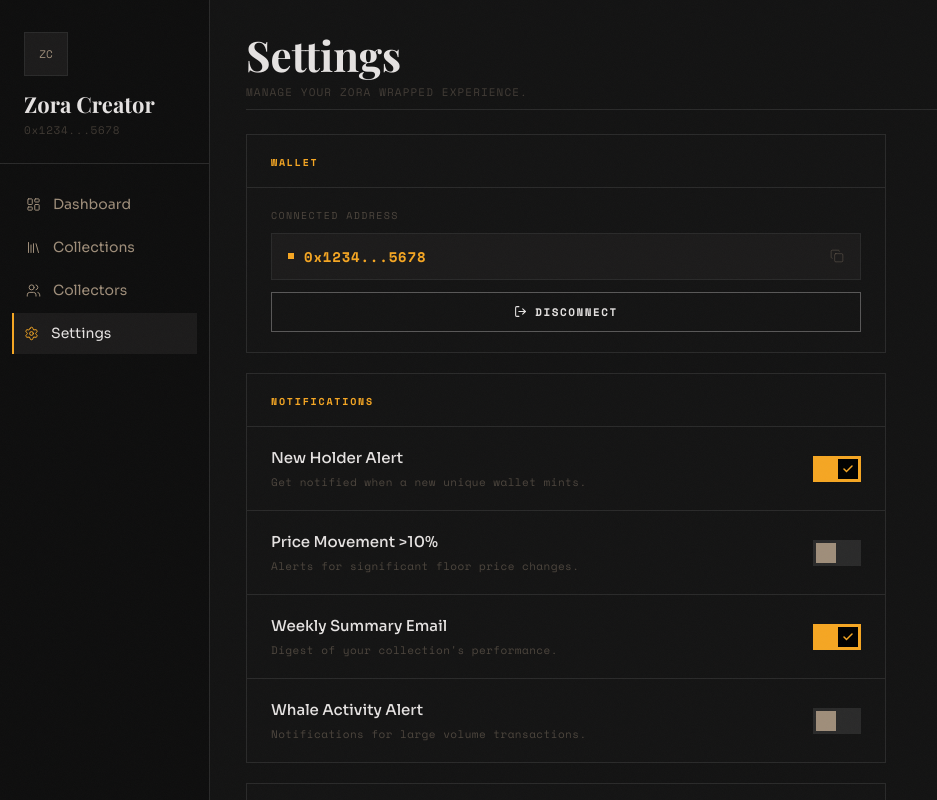
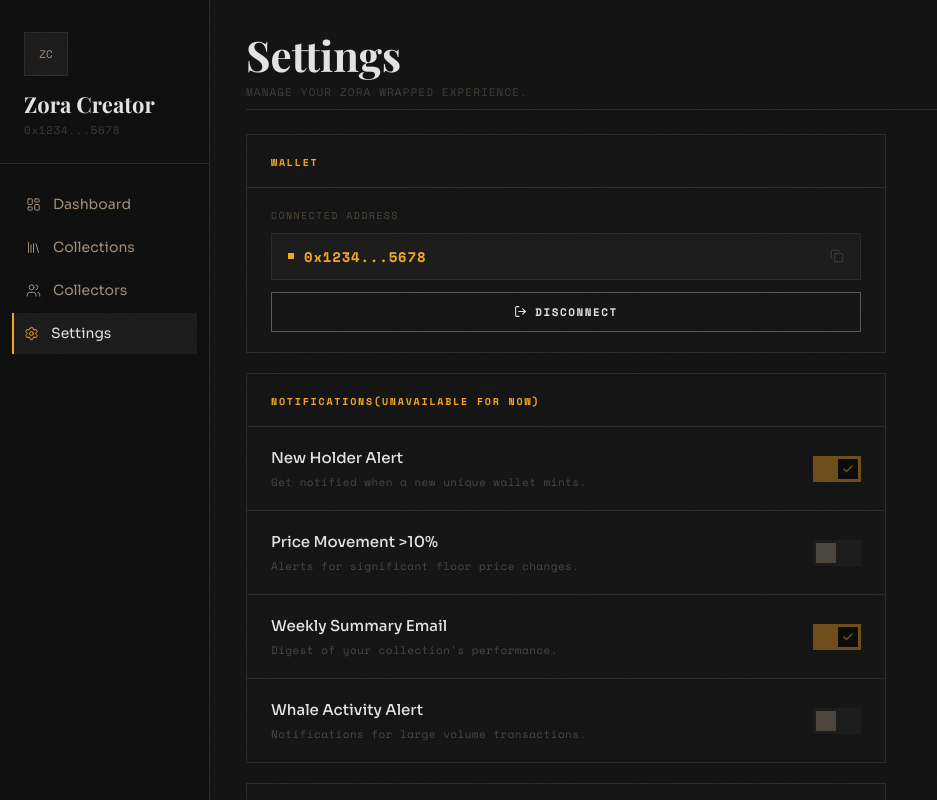
Before and after one commit to DreadTsx/zora-wrapped-frontend, a Next.js app: page /dashboard/settings in a window 1280 px wide. Shown: the top 800 px of the page, without its empty margins (0-937 px from the left). Built offline with nearby package versions, Linux system fonts and the light colour scheme; no server answers.

Commit message:
chore: disabled the notifcation toggles till the feature is complete

```diff
--- a/components/settings/SettingsClient.tsx
+++ b/components/settings/SettingsClient.tsx
@@ -511,7 +511,7 @@
         </SettingsSection>
 
         {/* NOTIFICATIONS  */}
-        <SettingsSection label="Notifications">
+        <SettingsSection label="Notifications(Unavailable for now)">
           {[
             {
               key: "newHolder" as const,
@@ -540,7 +540,14 @@
               title={title}
               desc={desc}
               last={last}
-              right={<Toggle enabled={notifs[key]} onChange={setNotif(key)} />}
+              right={
+                <Toggle
+                  enabled={notifs[key]}
+                  onChange={setNotif(key)}
+                  disabled
+                  // disabled for now till this feature is complete
+                />
+              }
             />
           ))}
         </SettingsSection>
```
